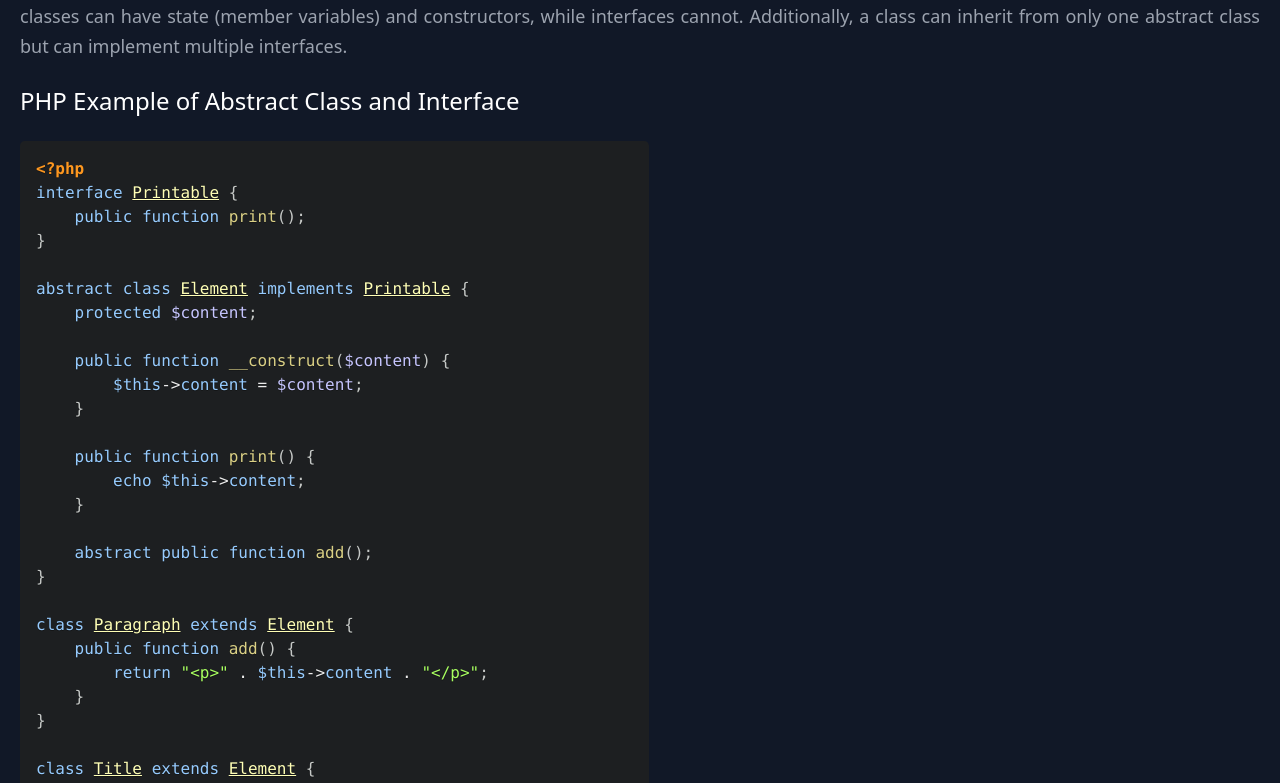
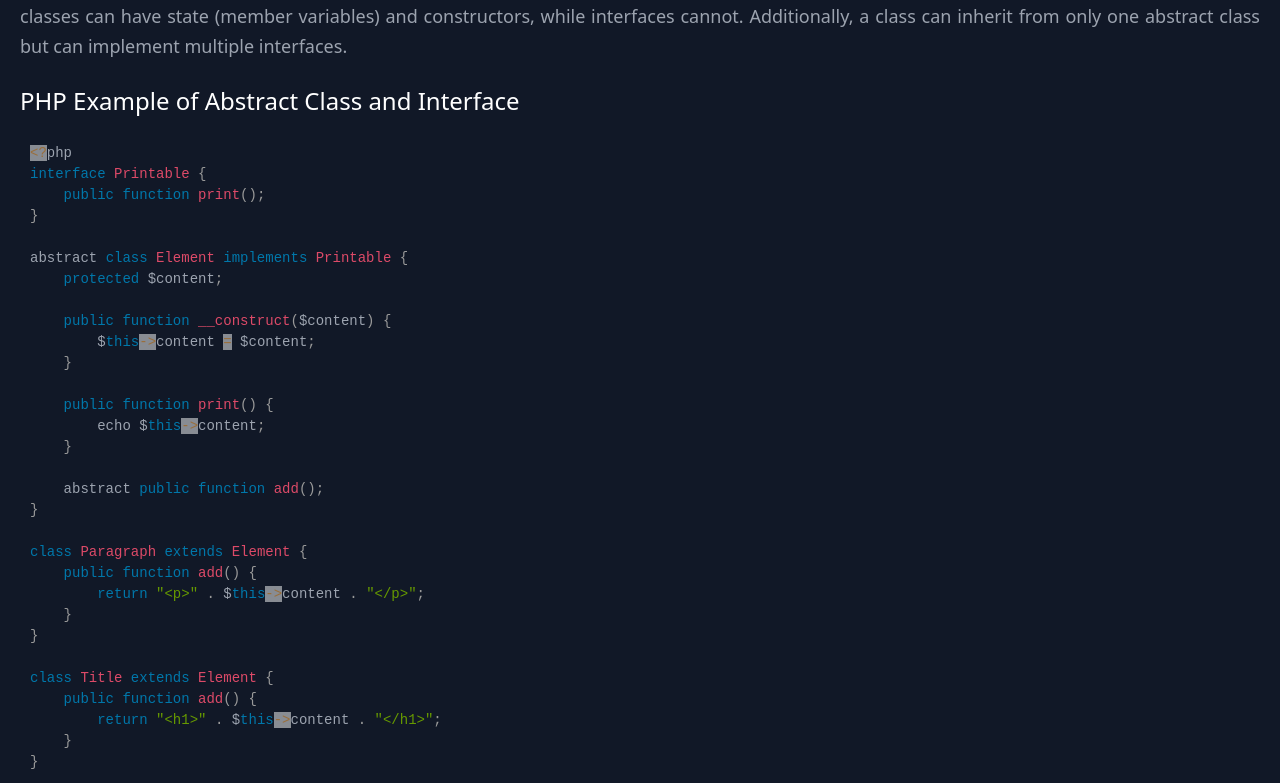
Before and after one commit to edsonnaza/portfolio_edsonnaza, a React (Create React App) app: page / in a window 1280 px wide. Shown: the part 8582-9365 px from the top of the page. Built offline with nearby package versions, Linux system fonts and the light colour scheme.

Commit message:
php code with javascript

```diff
--- a/package.json
+++ b/package.json
@@ -5,10 +5,11 @@
   "dependencies": {
     "@craco/craco": "^5.9.0",
     "@heroicons/react": "^1.0.1",
+    "prismjs": "^1.29.0",
     "react": "^17.0.2",
     "react-dom": "^17.0.2",
     "react-scripts": "^1.1.5",
-    "react-syntax-highlighter": "^15.5.0"
+    "react-simple-code-editor": "^0.13.1"
   },
   "scripts": {
     "start": "craco start",
--- a/src/components/AbstractInterfaces.js
+++ b/src/components/AbstractInterfaces.js
@@ -1,13 +1,21 @@
-import React from 'react';
+import React, { useState } from 'react';
 import { BadgeCheckIcon, ChipIcon,DocumentTextIcon } from "@heroicons/react/solid";
-import { Prism as SyntaxHighlighter } from 'react-syntax-highlighter';
-import { atomDark } from 'react-syntax-highlighter/dist/esm/styles/prism';
+import Editor from 'react-simple-code-editor';
+import { highlight, languages } from 'prismjs/components/prism-core';
+import 'prismjs/components/prism-clike';
+import 'prismjs/components/prism-javascript';
+import 'prismjs/themes/prism.css'; //Example style, you can use another
+
 import { phpCode } from '../data';
 
 
 
-export default function AbstractInterfaces() {
+const AbstractInterfaces = () => {
+  const [code, setCode] = useState(phpCode);
+
   return (
+
+
 <section id="AbstractInterfaces">
 
 <div className="container px-5 py-10 mx-auto">
@@ -72,10 +80,17 @@ export default function AbstractInterfaces() {
       <div className="overflow-x-auto">
       <div className="inline-block   whitespace-nowrap scrollbar-thumb-white-500 scrollbar-track-white-500">
     <div>
+    <Editor
+  value={code}
+  onValueChange={setCode}
+  highlight={code => highlight(code, languages.js)}
+  padding={10}
+  style={{
+    fontFamily: '"Fira code", "Fira Mono", monospace',
+    fontSize: 14,
+  }}
+/>
 
-      <SyntaxHighlighter language="php" style={atomDark}>
-        {phpCode}
-      </SyntaxHighlighter>
     </div>
         </div>
       </div>
@@ -86,3 +101,4 @@ export default function AbstractInterfaces() {
 
   );
 }
+export default AbstractInterfaces;
```
Also changed, not shown: 1 other file (tests, documents, lock files or other folders).
